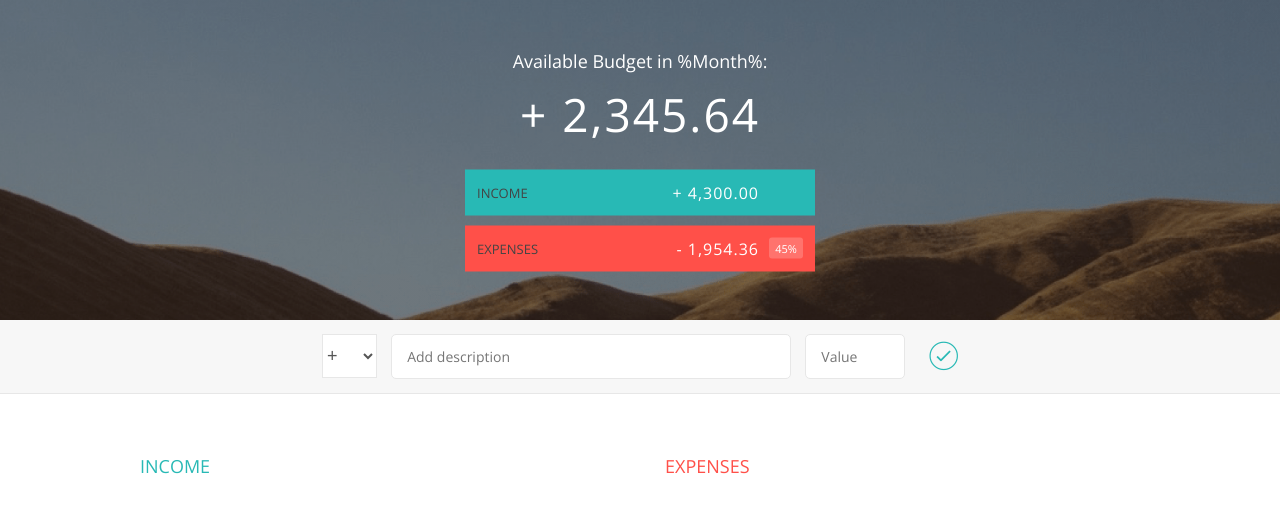
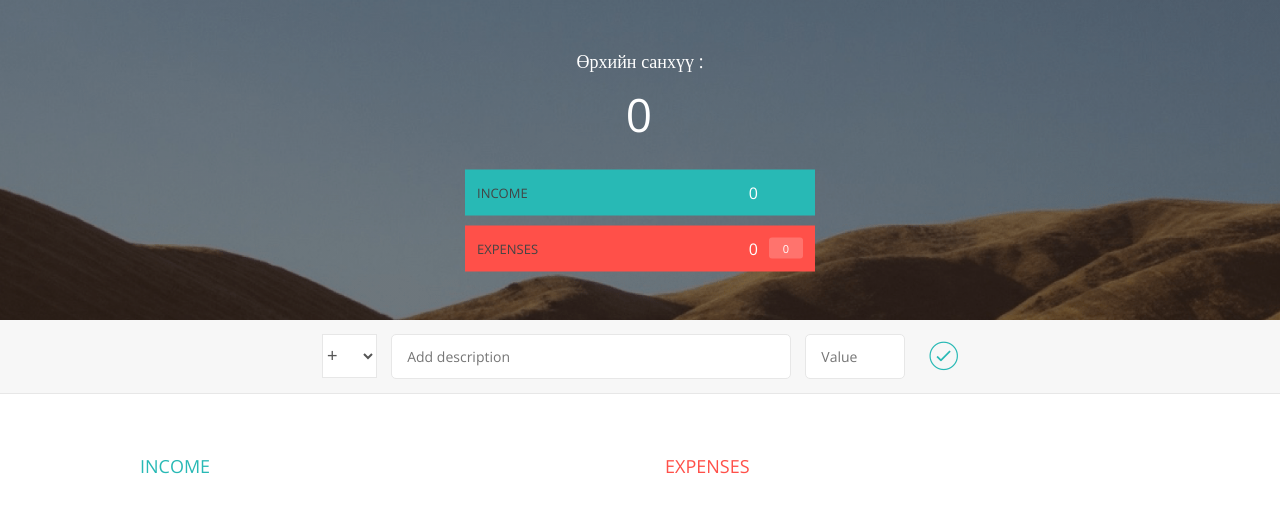
Before and after one commit to Ochbileg/finance, a plain HTML site: page index.html in a window 1280 px wide. Drawn offline with nearby package versions, Linux system fonts and the light colour scheme.

Commit message:
budget medeelliig delgets deer uzuldeg bolson

```diff
--- a/app.js
+++ b/app.js
@@ -9,9 +9,29 @@ var uiController = (function () {
     addBtn: ".add__btn",
     incomeList: ".income__list",
     expenseList: ".expenses__list",
+    budgetValue: ".budget__value",
+    budgetIncValue: ".budget__income--value",
+    budgetExpValue: ".budget__expenses--value",
+    budgetExpPercentage: ".budget__expenses--percentage",
   };
   // uiController доторх public мэдээлэл
   return {
+    tusuvHaruulna: function (t) {
+      if (t.huvi === 0) {
+        document.querySelector(domStrings.budgetExpPercentage).textContent =
+          t.huvi;
+      } else {
+        document.querySelector(domStrings.budgetExpPercentage).textContent =
+          t.huvi + "%";
+      }
+
+      document.querySelector(domStrings.budgetValue).textContent = t.tusuv;
+
+      document.querySelector(domStrings.budgetExpValue).textContent =
+        t.totalExp;
+      document.querySelector(domStrings.budgetIncValue).textContent =
+        t.totalInc;
+    },
     // index-ees class-aar handaj form medeeliig tsugluulna
     getInput: function () {
       return {
@@ -165,7 +185,7 @@ var appController = (function (uiCtrl, fnCtrl) {
       fnCtrl.tusuvTootsoloh();
       var tusuv = fnCtrl.tusuvAvah();
 
-      console.log(fnCtrl.seeData());
+      uiCtrl.tusuvHaruulna(tusuv);
     }
   };
 
@@ -189,6 +209,13 @@ var appController = (function (uiCtrl, fnCtrl) {
     init: function () {
       console.log("app ehellee");
       setupEventListeners();
+
+      uiCtrl.tusuvHaruulna({
+        tusuv: 0,
+        huvi: 0,
+        totalExp: 0,
+        totalInc: 0,
+      });
     },
   };
   // ui & finance function доторх public мэдээлэлтэй харьцах боломжийг олгоно
--- a/index.html
+++ b/index.html
@@ -19,7 +19,7 @@
     <div class="top">
       <div class="budget">
         <div class="budget__title">
-          Available Budget in <span class="budget__title--month">%Month%</span>:
+          Өрхийн санхүү <span class="budget__title--month"></span>:
         </div>
 
         <div class="budget__value">+ 2,345.64</div>
```
Also changed, not shown: doc.txt.
